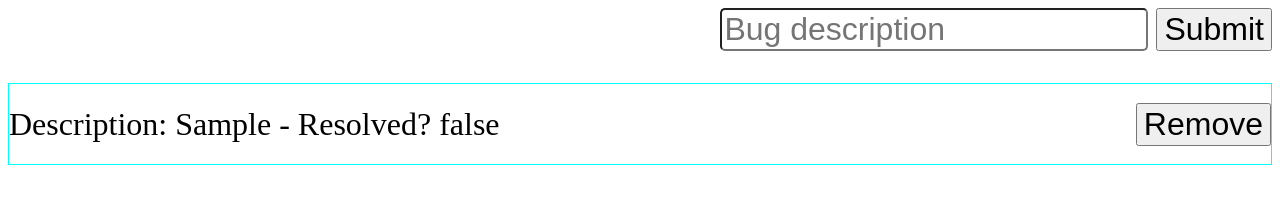
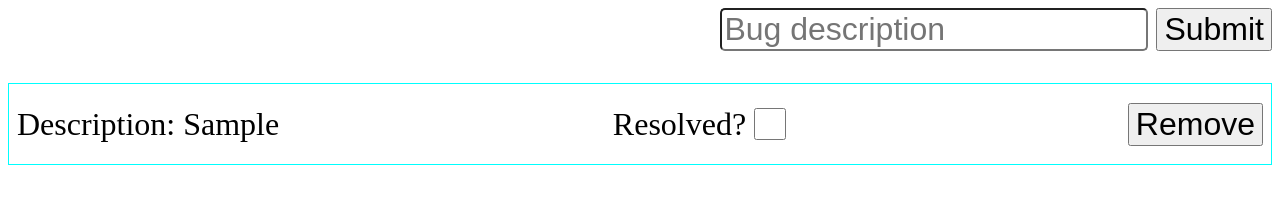
Before and after one commit to andrewcbuensalida/redux-starter, a website built with webpack: page dist/index.html in a window 1280 px wide. Both pictures are taken after typing "Sample" into the empty fields and a click on the button "Submit". Built offline with nearby package versions, Linux system fonts and the light colour scheme.

Commit message:
resolved checkbox with some styling

```diff
--- a/src/actions.js
+++ b/src/actions.js
@@ -1,19 +1,16 @@
+// this file is also known as action creators
 import * as actions from "./actionTypes";
 
-export function ADD_BUG(description) {
-	return {
+export const ADD_BUG = (description) => ({
 	type: actions.ADD_BUG,
 	payload: {
 		description: description,
 	},
-	};
-}
+});
 
-export function REMOVE_BUG(id) {
-	return {
+export const REMOVE_BUG = (id) => ({
 	type: actions.REMOVE_BUG,
 	payload: {
 		id: id,
 	},
-	};
-}
+});
--- a/src/index.js
+++ b/src/index.js
@@ -8,7 +8,16 @@ const unsubscribe = store.subscribe(() => {
 	document.querySelector("#bugs").innerText = null;
 	store.getState().forEach((bug) => {
 		const bugElement = document.createElement("li");
-		bugElement.innerText = `Description: ${bug.description} - Resolved? ${bug.resolved}`;
+		bugElement.innerText = `Description: ${bug.description}`;
+
+		const resolvedAndCheckbox = document.createElement("div");
+		resolvedAndCheckbox.innerText = "Resolved? ";
+		const checkbox = document.createElement("input");
+		checkbox.setAttribute("type", "checkbox");
+		checkbox.setAttribute("name", "resolved");
+		resolvedAndCheckbox.appendChild(checkbox);
+		bugElement.appendChild(resolvedAndCheckbox);
+
 		const removeButton = document.createElement("button");
 		removeButton.innerText = "Remove";
 		removeButton.addEventListener("click", () => {
@@ -16,6 +25,7 @@ const unsubscribe = store.subscribe(() => {
 			store.dispatch(REMOVE_BUG(bug.id));
 		});
 		bugElement.appendChild(removeButton);
+
 		document.querySelector("#bugs").appendChild(bugElement);
 	});
 });
```
Also changed, not shown: dist/style.css, dist/style.scss, 1 other file. Lines whose indentation alone changed are shown as unchanged.
